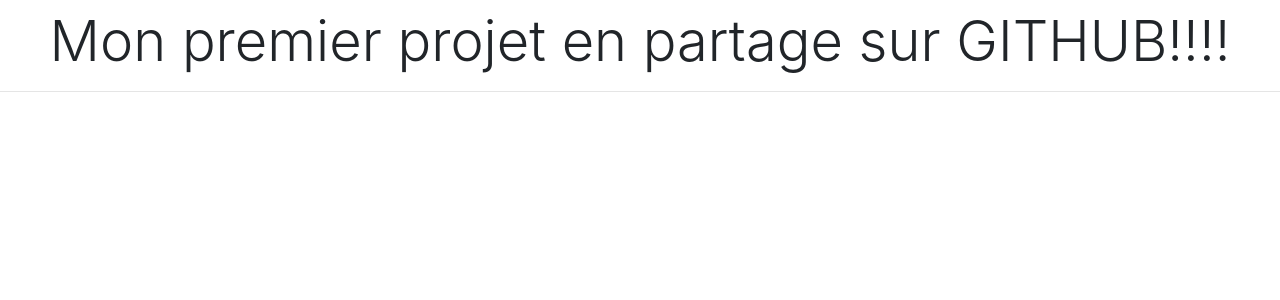
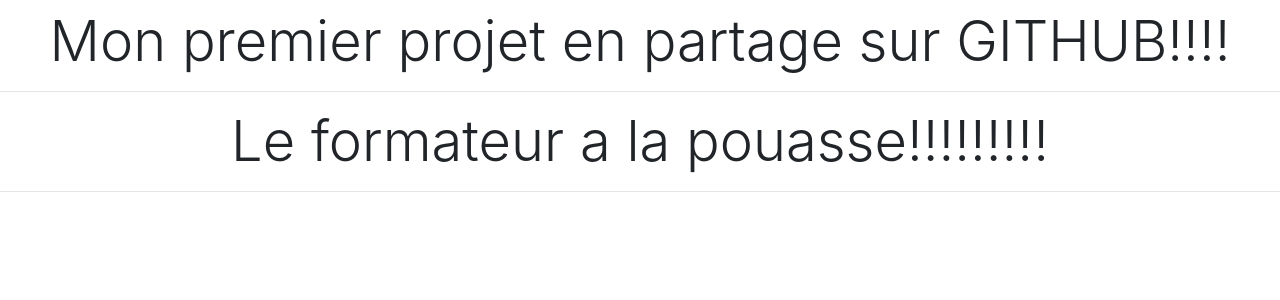
Before and after one commit to malika39/monsite, a PHP site: page / in a window 1280 px wide. Shown: the part 56-356 px from the top of the page. Run offline with PHP 8.4, Linux system fonts and the light colour scheme.

Commit message:
ajout_paragraphe

```diff
--- a/index.php
+++ b/index.php
@@ -45,6 +45,7 @@
       </div>
     </nav>
     <h1 class="display-4 text-center mt-2">Mon premier projet en partage sur GITHUB!!!!</h1><hr>
+    <p class="display-4 text-center mt-2"> Le formateur a la pouasse!!!!!!!!!</p><hr>
 
 </body>
 </html>
```
